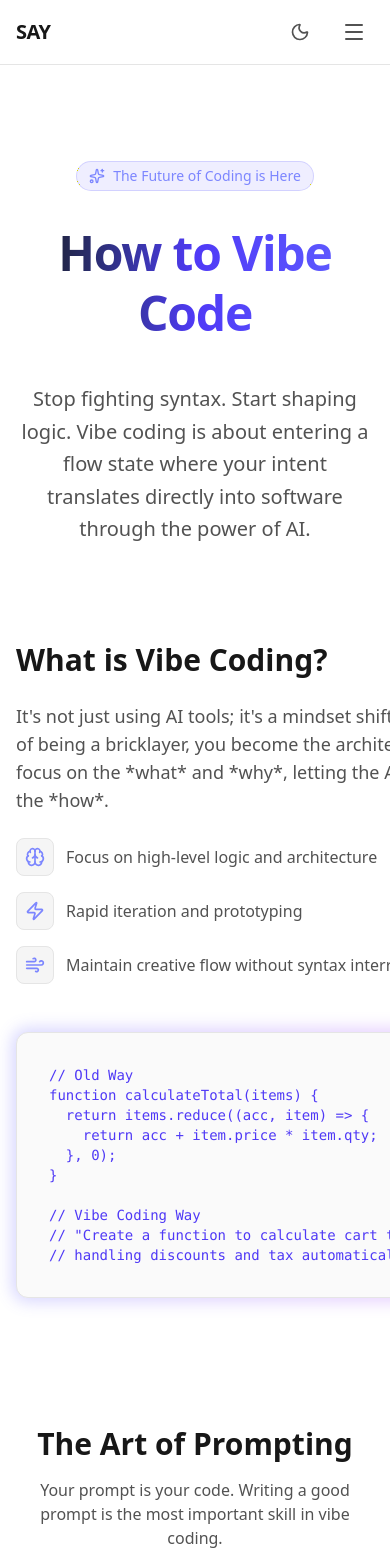
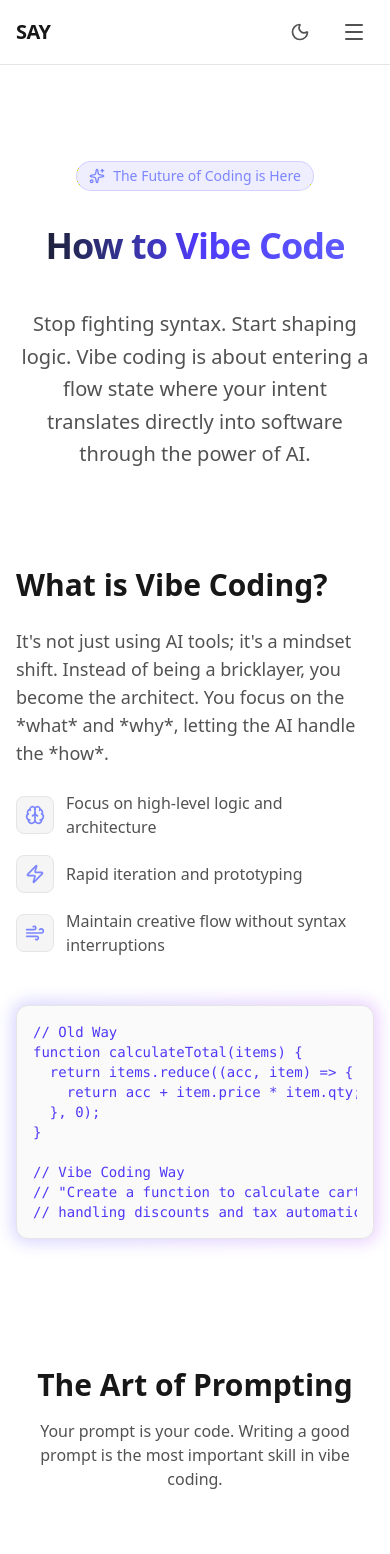
Before and after one commit to Tornado515/SAY, a React (Vite) app: page /how-to-vibe-code in a window 390 px wide. Shown: the top 1554 px of the page. Built offline with nearby package versions, Linux system fonts and the light colour scheme.

Commit message:
fixed the screen flexibility on mobile screen

```diff
--- a/src/pages/HowToVibeCodePage.tsx
+++ b/src/pages/HowToVibeCodePage.tsx
@@ -18,7 +18,7 @@ export function HowToVibeCodePage() {
                 <Sparkles className="w-4 h-4" />
                 <span>{t('vibeCodingPage.badge', { defaultValue: 'The Future of Coding is Here' })}</span>
               </div>
-              <h1 className="text-5xl md:text-7xl font-bold tracking-tight mb-8 py-2 bg-clip-text text-transparent bg-gradient-to-r from-neutral-900 via-indigo-600 to-indigo-500 dark:from-white dark:via-indigo-200 dark:to-indigo-400 leading-tight md:leading-tight">
+              <h1 className="text-4xl sm:text-5xl md:text-7xl font-bold tracking-tight mb-8 py-2 bg-clip-text text-transparent bg-gradient-to-r from-neutral-900 via-indigo-600 to-indigo-500 dark:from-white dark:via-indigo-200 dark:to-indigo-400 leading-tight md:leading-tight">
                 {t('vibeCodingPage.title', { defaultValue: 'How to Vibe Code' })}
               </h1>
               <p className="text-xl text-neutral-600 dark:text-neutral-400 leading-relaxed">
@@ -53,10 +53,10 @@ export function HowToVibeCodePage() {
                 ))}
               </ul>
             </div>
-            <div className="relative group">
+            <div className="relative group min-w-0">
               <div className="absolute -inset-1 bg-gradient-to-r from-indigo-500 to-purple-500 rounded-2xl blur opacity-25 group-hover:opacity-50 transition duration-1000"></div>
-              <div className="relative p-8 bg-neutral-50 dark:bg-neutral-900 border border-neutral-200 dark:border-white/10 rounded-xl">
-                <pre className="font-mono text-sm text-indigo-600 dark:text-indigo-300 overflow-x-auto" dir="ltr">
+              <div className="relative p-4 md:p-8 bg-neutral-50 dark:bg-neutral-900 border border-neutral-200 dark:border-white/10 rounded-xl max-w-full">
+                <pre className="font-mono text-sm text-indigo-600 dark:text-indigo-300 overflow-x-auto max-w-full" dir="ltr">
                   <code>{`// Old Way
 function calculateTotal(items) {
   return items.reduce((acc, item) => {
@@ -174,7 +174,7 @@ function calculateTotal(items) {
           </div>
 
           {/* Context is King */}
-          <div className="mb-32 relative overflow-hidden rounded-3xl bg-neutral-50 dark:bg-neutral-900 border border-neutral-200 dark:border-white/10 p-8 md:p-12">
+          <div className="mb-32 relative overflow-hidden rounded-3xl bg-neutral-50 dark:bg-neutral-900 border border-neutral-200 dark:border-white/10 p-6 md:p-12">
             <div className="absolute top-0 right-0 -mt-20 -mr-20 w-96 h-96 bg-indigo-500/10 rounded-full blur-3xl"></div>
             <div className="relative z-10">
               <h2 className="text-3xl font-bold text-neutral-900 dark:text-white mb-8">{t('vibeCodingPage.contextIsKing.title', { defaultValue: 'Context is King' })}</h2>
@@ -198,14 +198,14 @@ function calculateTotal(items) {
                     </li>
                   </ul>
                 </div>
-                <div className="bg-white dark:bg-black/50 rounded-xl border border-neutral-200 dark:border-white/10 p-6">
+                <div className="bg-white dark:bg-black/50 rounded-xl border border-neutral-200 dark:border-white/10 p-6 min-w-0">
                   <div className="flex items-center gap-2 mb-4 text-neutral-500 text-sm">
                     <div className="w-3 h-3 rounded-full bg-red-500" />
                     <div className="w-3 h-3 rounded-full bg-yellow-500" />
                     <div className="w-3 h-3 rounded-full bg-green-500" />
                     <span className="ml-2">context_example.txt</span>
                   </div>
-                  <pre className="font-mono text-xs text-neutral-600 dark:text-neutral-400 overflow-x-auto" dir="ltr">
+                  <pre className="font-mono text-xs text-neutral-600 dark:text-neutral-400 overflow-x-auto max-w-full" dir="ltr">
                     <code>{`Project: E-commerce Platform
 Stack: Next.js, TypeScript, Tailwind, Supabase
 
```
